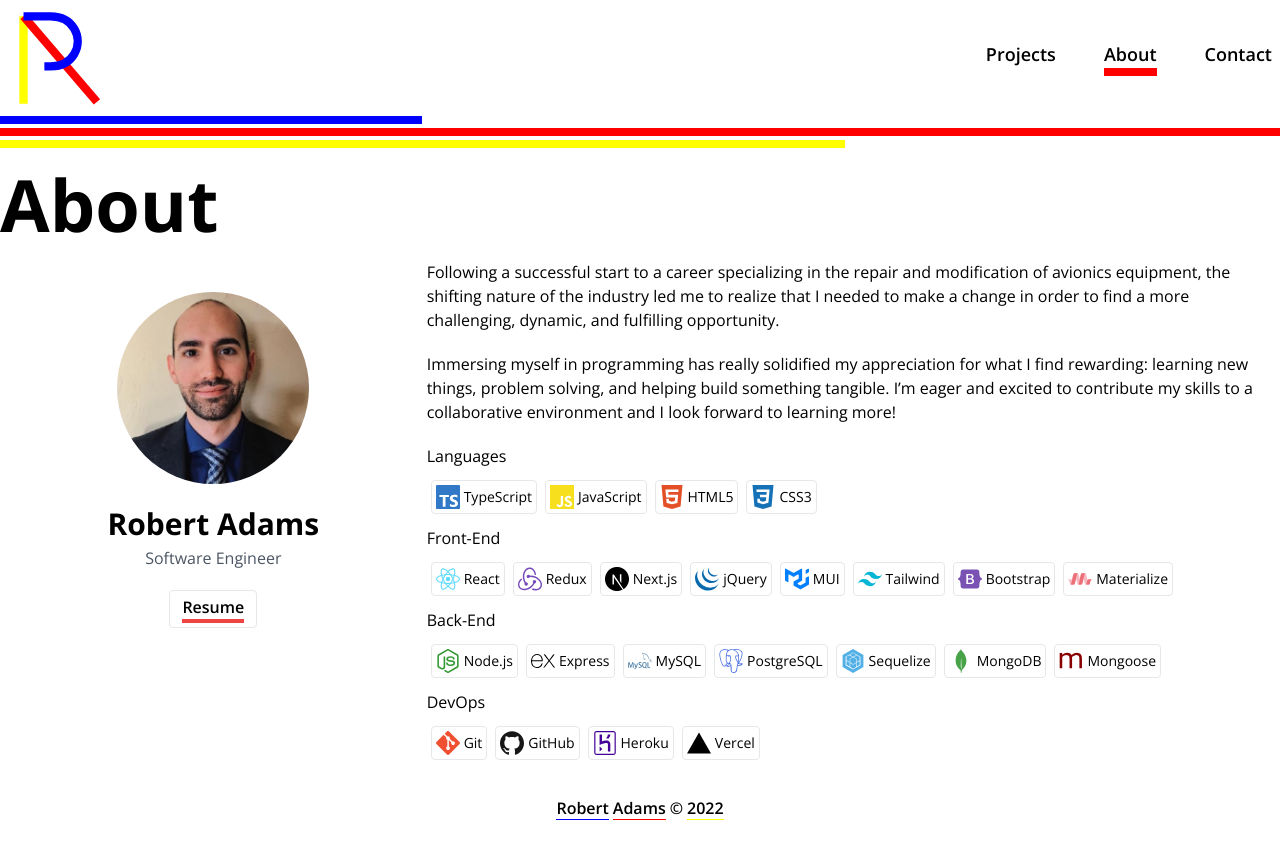
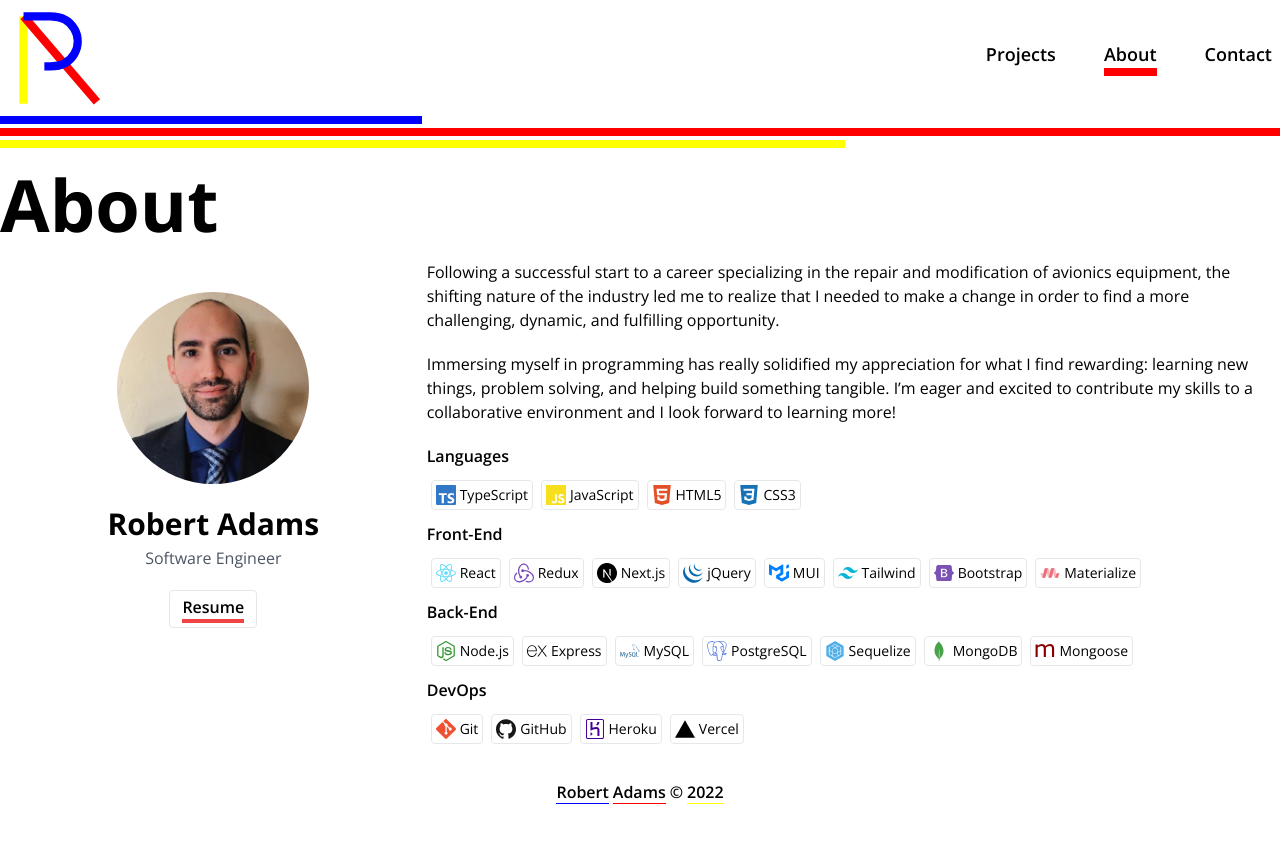
Before and after one commit to r0b4dams/portfolio, a Next.js app: page /about in a window 1280 px wide. Built offline with nearby package versions, Linux system fonts and the light colour scheme.

Commit message:
font weight updated to semibold

```diff
--- a/pages/about.tsx
+++ b/pages/about.tsx
@@ -116,45 +116,45 @@ const About: NextPage = () => {
             </p>
 
             <div className='space-y-2'>
-              <h3 className=''>Languages</h3>
+              <h3 className='font-semibold'>Languages</h3>
               <div>
                 <ul className='flex flex-wrap'>
                   {lg.map((style, idx) => (
                     <animated.li key={lgs[idx]} style={style}>
-                      <SkillBadge icon={lgs[idx]} size={24} />
+                      <SkillBadge icon={lgs[idx]} size={20} />
                     </animated.li>
                   ))}
                 </ul>
               </div>
 
-              <h3 className=''>Front-End</h3>
+              <h3 className='font-semibold'>Front-End</h3>
               <div>
                 <ul className='flex flex-wrap'>
                   {ft.map((style, idx) => (
                     <animated.li key={fts[idx]} style={style}>
-                      <SkillBadge icon={fts[idx]} size={24} />
+                      <SkillBadge icon={fts[idx]} size={20} />
                     </animated.li>
                   ))}
                 </ul>
               </div>
 
-              <h3>Back-End</h3>
+              <h3 className='font-semibold'>Back-End</h3>
               <div>
                 <ul className='flex flex-wrap'>
                   {bk.map((style, idx) => (
                     <animated.li key={bks[idx]} style={style}>
-                      <SkillBadge icon={bks[idx]} size={24} />
+                      <SkillBadge icon={bks[idx]} size={20} />
                     </animated.li>
                   ))}
                 </ul>
               </div>
 
-              <h3 className=''>DevOps</h3>
+              <h3 className='font-semibold'>DevOps</h3>
               <div>
                 <ul className='flex flex-wrap'>
                   {dv.map((style, idx) => (
                     <animated.li key={dvs[idx]} style={style}>
-                      <SkillBadge icon={dvs[idx]} size={24} />
+                      <SkillBadge icon={dvs[idx]} size={20} />
                     </animated.li>
                   ))}
                 </ul>
```
